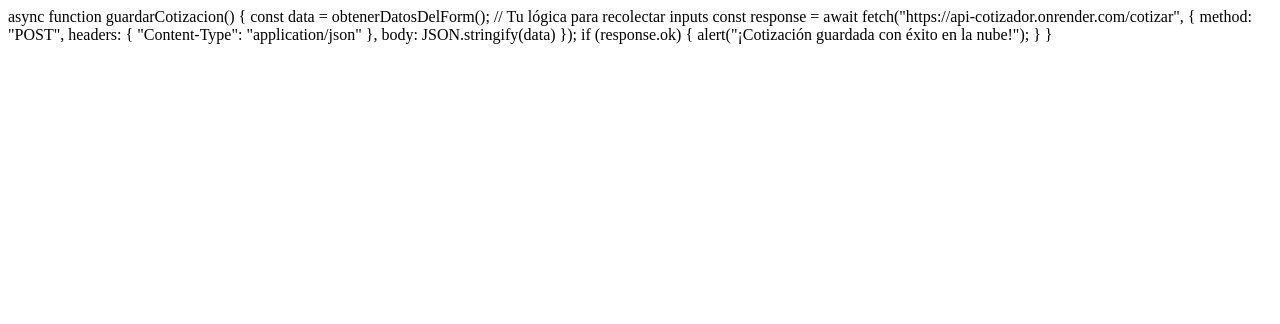
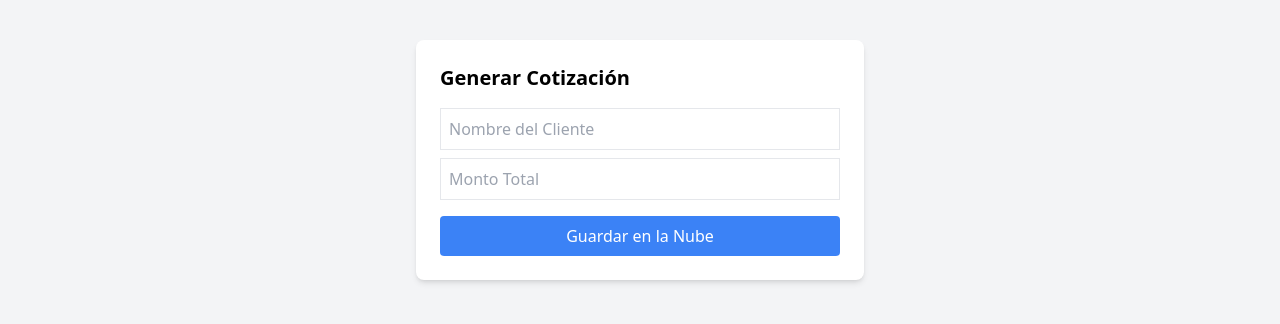
Before and after one commit to madjin-zz/cotizador-render-supabase, a plain HTML site: page frontend/index.html in a window 1280 px wide. Drawn offline with nearby package versions, Linux system fonts and the light colour scheme.

Commit message:
"codigo html"

```diff
--- a/frontend/index.html
+++ b/frontend/index.html
@@ -1,13 +1,51 @@
+<!DOCTYPE html>
+<html lang="es">
+<head>
+    <meta charset="UTF-8">
+    <meta name="viewport" content="width=device-width, initial-scale=1.0">
+    <title>Cotizador SAP</title>
+    <script src="https://cdn.tailwindcss.com"></script>
+</head>
+<body class="bg-gray-100 p-10">
+    <div class="max-w-md mx-auto bg-white p-6 rounded-lg shadow-md">
+        <h1 class="text-xl font-bold mb-4">Generar Cotización</h1>
+
+        <input type="text" id="cliente" placeholder="Nombre del Cliente" class="w-full mb-2 p-2 border">
+        <input type="number" id="monto" placeholder="Monto Total" class="w-full mb-4 p-2 border">
+
+        <button onclick="guardarCotizacion()" class="w-full bg-blue-500 text-white p-2 rounded hover:bg-blue-600">
+            Guardar en la Nube
+        </button>
+    </div>
+
+    <script>
+        // Esta es la función que ya tenías, pero integrada en el HTML
         async function guardarCotizacion() {
-    const data = obtenerDatosDelForm(); // Tu lógica para recolectar inputs
+            const data = {
+                cliente: document.getElementById('cliente').value,
+                monto: document.getElementById('monto').value
+            };
 
-    const response = await fetch("https://api-cotizador.onrender.com/cotizar", {
+            // Asegúrate de que esta URL sea la que te dio Render para tu Web Service (Backend)
+            const URL_BACKEND = "https://api-cotizador.onrender.com/cotizar";
+
+            try {
+                const response = await fetch(URL_BACKEND, {
                     method: "POST",
                     headers: { "Content-Type": "application/json" },
                     body: JSON.stringify(data)
                 });
 
                 if (response.ok) {
-        alert("¡Cotización guardada con éxito en la nube!");
+                    alert("¡Cotización enviada al servidor con éxito!");
+                } else {
+                    alert("Error en el servidor");
+                }
+            } catch (error) {
+                console.error("Error:", error);
+                alert("No se pudo conectar con el servidor");
             }
         }
+    </script>
+</body>
+</html>
```
Lines whose indentation alone changed are shown as unchanged.
